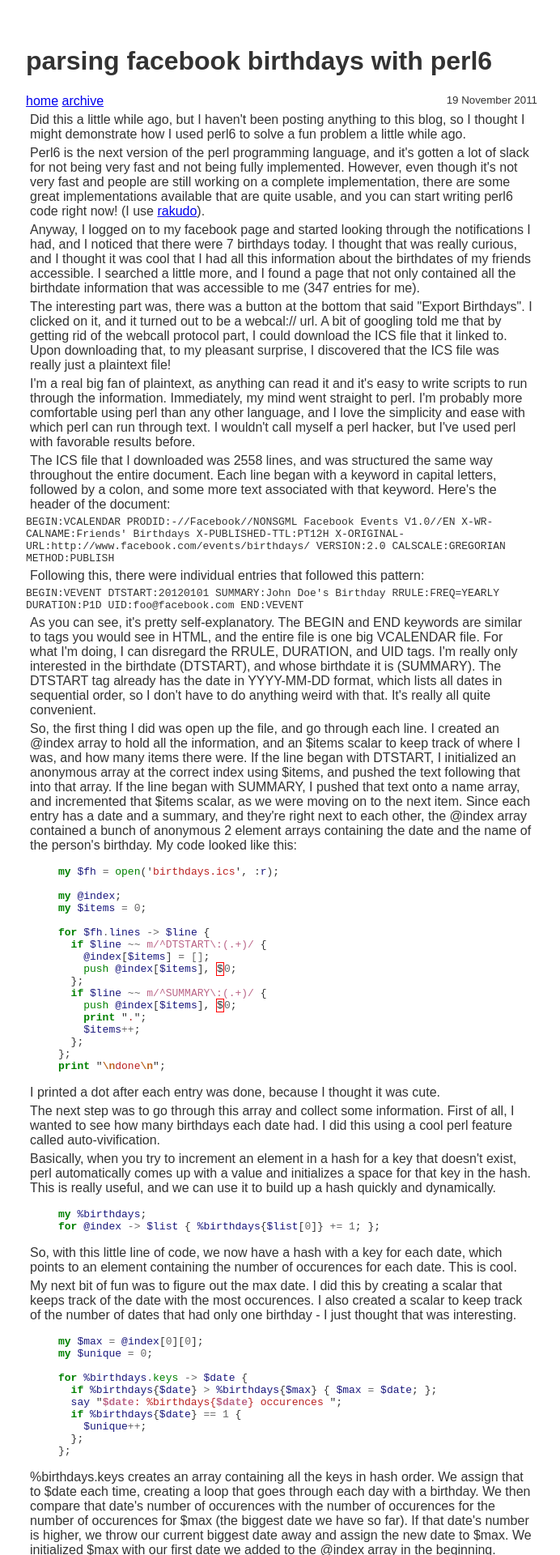
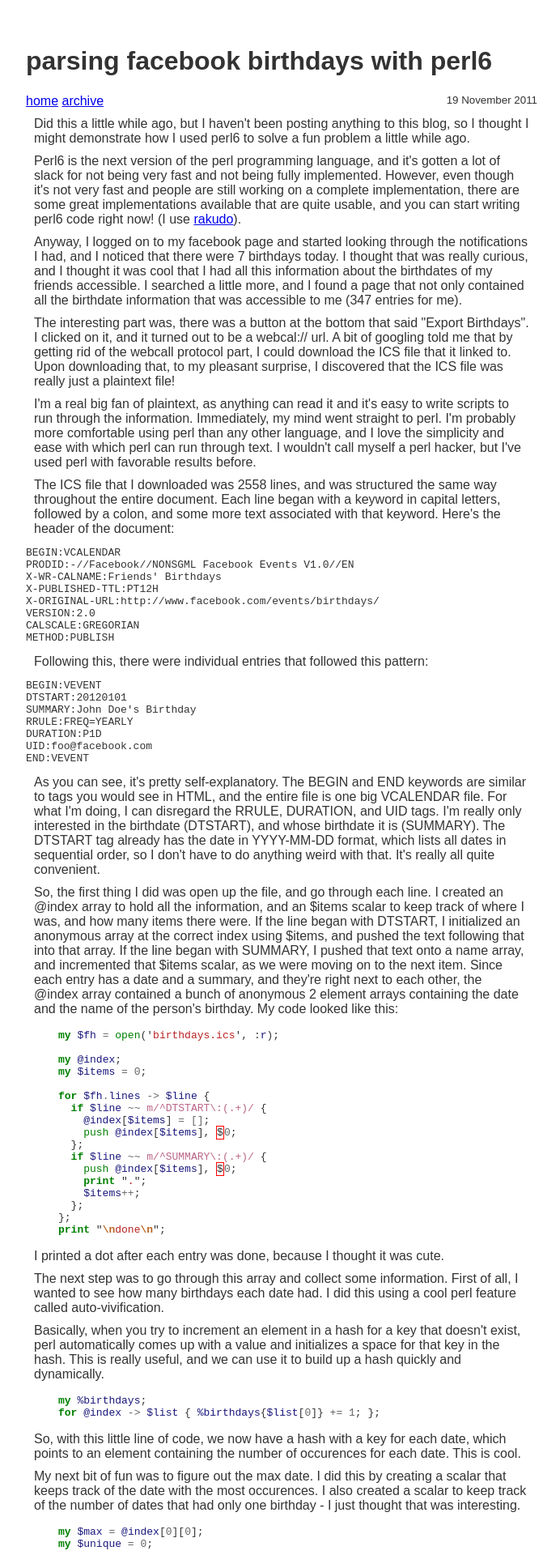
Before and after one commit to djanatyn/djanatyn.github.com, a Jekyll site: the page built from _posts/2011-11-19-parsing-birthdays.html, in a window 1280 px wide. Shown: the top 1920 px of the page at 81% size, without its empty margins (292-984 px from the left). Built offline with Jekyll 4.4.1, drawn with Linux system fonts in a browser that asks for light colours.

Commit message:
changed formatting

```diff
--- a/_posts/2011-11-19-parsing-birthdays.html
+++ b/_posts/2011-11-19-parsing-birthdays.html
@@ -9,22 +9,22 @@ title: parsing facebook birthdays with perl6
 <p>The interesting part was, there was a button at the bottom that said "Export Birthdays". I clicked on it, and it turned out to be a webcal:// url. A bit of googling told me that by getting rid of the webcall protocol part, I could download the ICS file that it linked to. Upon downloading that, to my pleasant surprise, I discovered that the ICS file was really just a plaintext file!</p>
 <p>I'm a real big fan of plaintext, as anything can read it and it's easy to write scripts to run through the information. Immediately, my mind went straight to perl. I'm probably more comfortable using perl than any other language, and I love the simplicity and ease with which perl can run through text. I wouldn't call myself a perl hacker, but I've used perl with favorable results before.</p>
 <p>The ICS file that I downloaded was 2558 lines, and was structured the same way throughout the entire document. Each line began with a keyword in capital letters, followed by a colon, and some more text associated with that keyword. Here's the header of the document:</p>
-<code>BEGIN:VCALENDAR
+<pre>BEGIN:VCALENDAR
 PRODID:-//Facebook//NONSGML Facebook Events V1.0//EN
 X-WR-CALNAME:Friends' Birthdays
 X-PUBLISHED-TTL:PT12H
 X-ORIGINAL-URL:http://www.facebook.com/events/birthdays/
 VERSION:2.0
 CALSCALE:GREGORIAN
-METHOD:PUBLISH</code>
+METHOD:PUBLISH</pre>
 <p>Following this, there were individual entries that followed this pattern:</p>
-<code>BEGIN:VEVENT
+<pre>BEGIN:VEVENT
 DTSTART:20120101
 SUMMARY:John Doe's Birthday
 RRULE:FREQ=YEARLY
 DURATION:P1D
 UID:foo@facebook.com
-END:VEVENT</code>
+END:VEVENT</pre>
 <p>As you can see, it's pretty self-explanatory. The BEGIN and END keywords are similar to tags you would see in HTML, and the entire file is one big VCALENDAR file. For what I'm doing, I can disregard the RRULE, DURATION, and UID tags. I'm really only interested in the birthdate (DTSTART), and whose birthdate it is (SUMMARY). The DTSTART tag already has the date in YYYY-MM-DD format, which lists all dates in sequential order, so I don't have to do anything weird with that. It's really all quite convenient.</p>
 <p>So, the first thing I did was open up the file, and go through each line. I created an @index array to hold all the information, and an $items scalar to keep track of where I was, and how many items there were. If the line began with DTSTART, I initialized an anonymous array at the correct index using $items, and pushed the text following that into that array. If the line began with SUMMARY, I pushed that text onto a name array, and incremented that $items scalar, as we were moving on to the next item. Since each entry has a date and a summary, and they're right next to each other, the @index array contained a bunch of anonymous 2 element arrays containing the date and the name of the person's birthday. My code looked like this:</p>
 {% highlight perl %}
--- a/style.css
+++ b/style.css
@@ -3,7 +3,7 @@ body {
     color:#333; }
 p {
     padding:0px;
-    margin:5px; }
+    margin:10px; }
 ul { list-style-type:square; }
 h3 {
     padding:3px;
```
